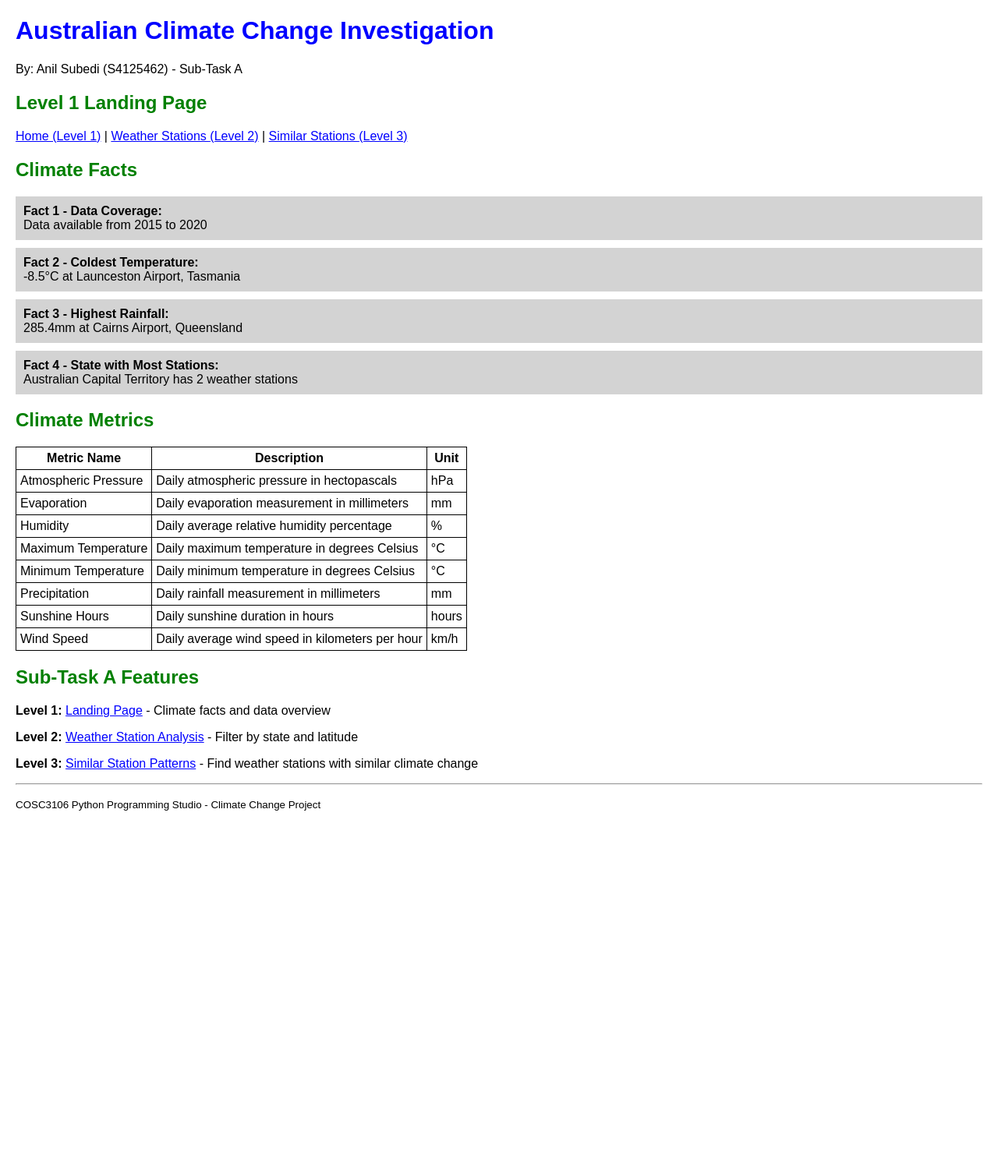
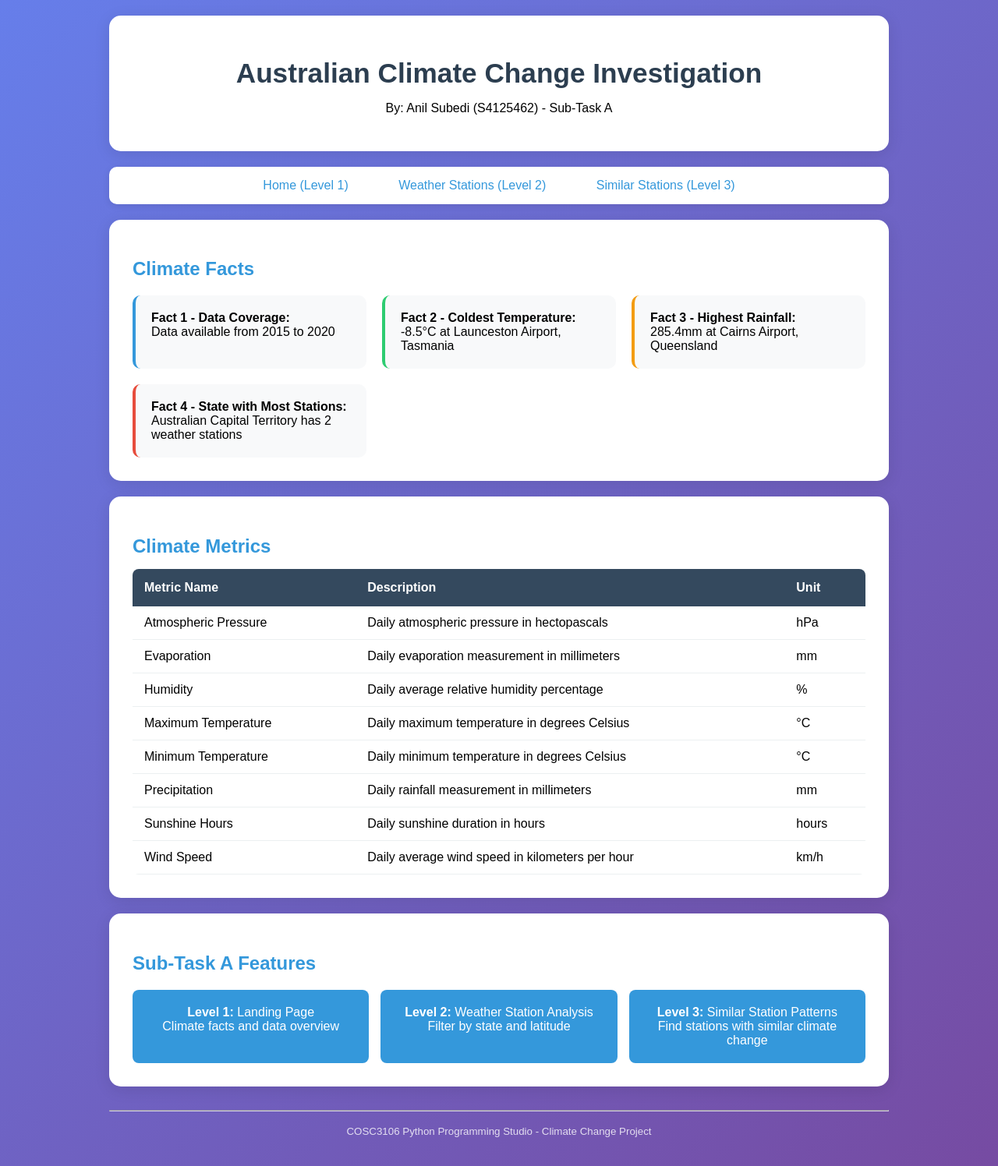
Before and after one commit to anilsubedi007/climate-change-investigation, a Flask app: page / in a window 1280 px wide. Shown: the whole page at 78% size. Before the commit the page ends 1040 px from the top, so only its background shows below. Run offline with Flask 3, Linux system fonts and the light colour scheme; data comes from the database, SQL or seed files in the repository.

Commit message:
Update landing.html

```diff
--- a/templates/landing.html
+++ b/templates/landing.html
@@ -4,31 +4,169 @@
     <title>Climate Change Australia</title>
     <style>
         body {
-            font-family: Arial;
-            margin: 20px;
-            background-color: white;
+            font-family: Arial, sans-serif;
+            margin: 0;
+            padding: 20px;
+            background: linear-gradient(135deg, #667eea 0%, #764ba2 100%);
+            min-height: 100vh;
         }
-        h1 { color: blue; }
-        h2 { color: green; }
-        table { border: 1px solid black; border-collapse: collapse; }
-        td, th { border: 1px solid black; padding: 5px; }
-        a { color: blue; }
-        .fact { background-color: lightgray; padding: 10px; margin: 10px 0; }
+
+        .container {
+            max-width: 1000px;
+            margin: 0 auto;
+        }
+
+        .header {
+            background: white;
+            border-radius: 15px;
+            padding: 30px;
+            text-align: center;
+            box-shadow: 0 4px 20px rgba(0,0,0,0.1);
+            margin-bottom: 20px;
+        }
+
+        h1 {
+            color: #2c3e50;
+            margin-bottom: 10px;
+            font-size: 2.2em;
+        }
+
+        h2 {
+            color: #3498db;
+            margin-bottom: 15px;
+        }
+
+        .navigation {
+            background: white;
+            border-radius: 10px;
+            padding: 15px;
+            text-align: center;
+            margin-bottom: 20px;
+            box-shadow: 0 2px 10px rgba(0,0,0,0.1);
+        }
+
+        .navigation a {
+            color: #3498db;
+            text-decoration: none;
+            margin: 0 15px;
+            padding: 8px 15px;
+            border-radius: 5px;
+            transition: background 0.3s;
+        }
+
+        .navigation a:hover {
+            background: #ecf0f1;
+        }
+
+        .facts-section {
+            background: white;
+            border-radius: 15px;
+            padding: 30px;
+            margin-bottom: 20px;
+            box-shadow: 0 4px 20px rgba(0,0,0,0.1);
+        }
+
+        .facts-grid {
+            display: grid;
+            grid-template-columns: repeat(auto-fit, minmax(250px, 1fr));
+            gap: 20px;
+            margin-top: 20px;
+        }
+
+        .fact {
+            background: #f8f9fa;
+            padding: 20px;
+            border-radius: 10px;
+            border-left: 4px solid #3498db;
+        }
+
+        .fact:nth-child(2) { border-left-color: #2ecc71; }
+        .fact:nth-child(3) { border-left-color: #f39c12; }
+        .fact:nth-child(4) { border-left-color: #e74c3c; }
+
+        .metrics-section {
+            background: white;
+            border-radius: 15px;
+            padding: 30px;
+            margin-bottom: 20px;
+            box-shadow: 0 4px 20px rgba(0,0,0,0.1);
+        }
+
+        table {
+            width: 100%;
+            border-collapse: collapse;
+            background: white;
+            border-radius: 8px;
+            overflow: hidden;
+        }
+
+        th {
+            background: #34495e;
+            color: white;
+            padding: 15px;
+            text-align: left;
+        }
+
+        td {
+            padding: 12px 15px;
+            border-bottom: 1px solid #ecf0f1;
+        }
+
+        tr:hover td {
+            background: #f8f9fa;
+        }
+
+        .features-section {
+            background: white;
+            border-radius: 15px;
+            padding: 30px;
+            box-shadow: 0 4px 20px rgba(0,0,0,0.1);
+        }
+
+        .features-grid {
+            display: grid;
+            grid-template-columns: repeat(auto-fit, minmax(200px, 1fr));
+            gap: 15px;
+            margin-top: 20px;
+        }
+
+        .feature-item {
+            background: #3498db;
+            color: white;
+            padding: 20px;
+            border-radius: 8px;
+            text-align: center;
+        }
+
+        .feature-item a {
+            color: white;
+            text-decoration: none;
+        }
+
+        .footer {
+            text-align: center;
+            margin-top: 30px;
+            color: white;
+            opacity: 0.8;
+        }
     </style>
 </head>
 <body>
+    <div class="container">
+        <div class="header">
             <h1>Australian Climate Change Investigation</h1>
             <p>By: Anil Subedi (S4125462) - Sub-Task A</p>
+        </div>
 
-    <h2>Level 1 Landing Page</h2>
-    <p>
-        <a href="/">Home (Level 1)</a> |
-        <a href="/weather-stations">Weather Stations (Level 2)</a> |
+        <div class="navigation">
+            <a href="/">Home (Level 1)</a>
+            <a href="/weather-stations">Weather Stations (Level 2)</a>
             <a href="/similar-stations">Similar Stations (Level 3)</a>
-    </p>
+        </div>
 
+        <div class="facts-section">
             <h2>Climate Facts</h2>
-
+            <div class="facts-grid">
                 <div class="fact">
                     <b>Fact 1 - Data Coverage:</b><br>
                     {% if year_range %}
@@ -64,7 +202,10 @@
                     New South Wales has 3 weather stations
                     {% endif %}
                 </div>
+            </div>
+        </div>
 
+        <div class="metrics-section">
             <h2>Climate Metrics</h2>
             <table>
                 <tr>
@@ -98,13 +239,30 @@
                 </tr>
                 {% endif %}
             </table>
+        </div>
 
+        <div class="features-section">
             <h2>Sub-Task A Features</h2>
-    <p><b>Level 1:</b> <a href="/">Landing Page</a> - Climate facts and data overview</p>
-    <p><b>Level 2:</b> <a href="/weather-stations">Weather Station Analysis</a> - Filter by state and latitude</p>
-    <p><b>Level 3:</b> <a href="/similar-stations">Similar Station Patterns</a> - Find weather stations with similar climate change</p>
+            <div class="features-grid">
+                <div class="feature-item">
+                    <b>Level 1:</b> <a href="/">Landing Page</a><br>
+                    Climate facts and data overview
+                </div>
+                <div class="feature-item">
+                    <b>Level 2:</b> <a href="/weather-stations">Weather Station Analysis</a><br>
+                    Filter by state and latitude
+                </div>
+                <div class="feature-item">
+                    <b>Level 3:</b> <a href="/similar-stations">Similar Station Patterns</a><br>
+                    Find stations with similar climate change
+                </div>
+            </div>
+        </div>
 
+        <div class="footer">
             <hr>
             <p><small>COSC3106 Python Programming Studio - Climate Change Project</small></p>
+        </div>
+    </div>
 </body>
 </html>
```
Lines whose indentation alone changed are shown as unchanged.
